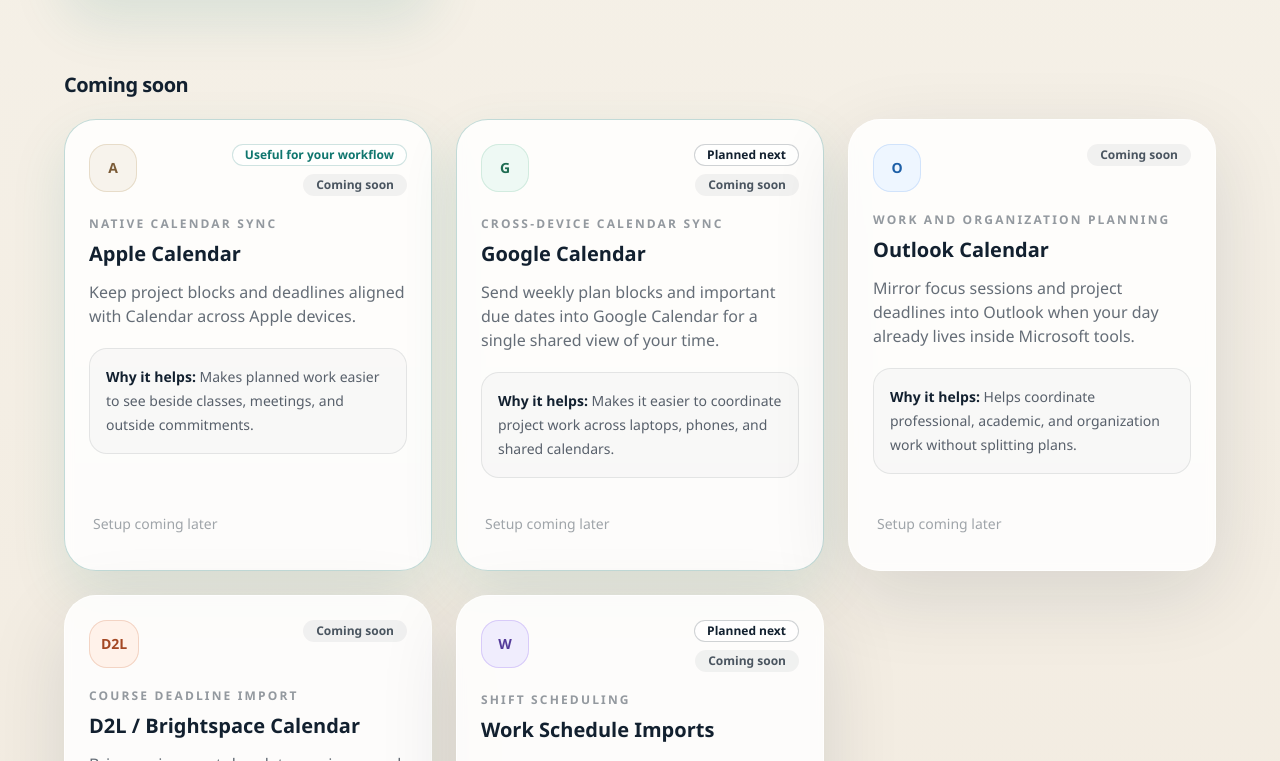
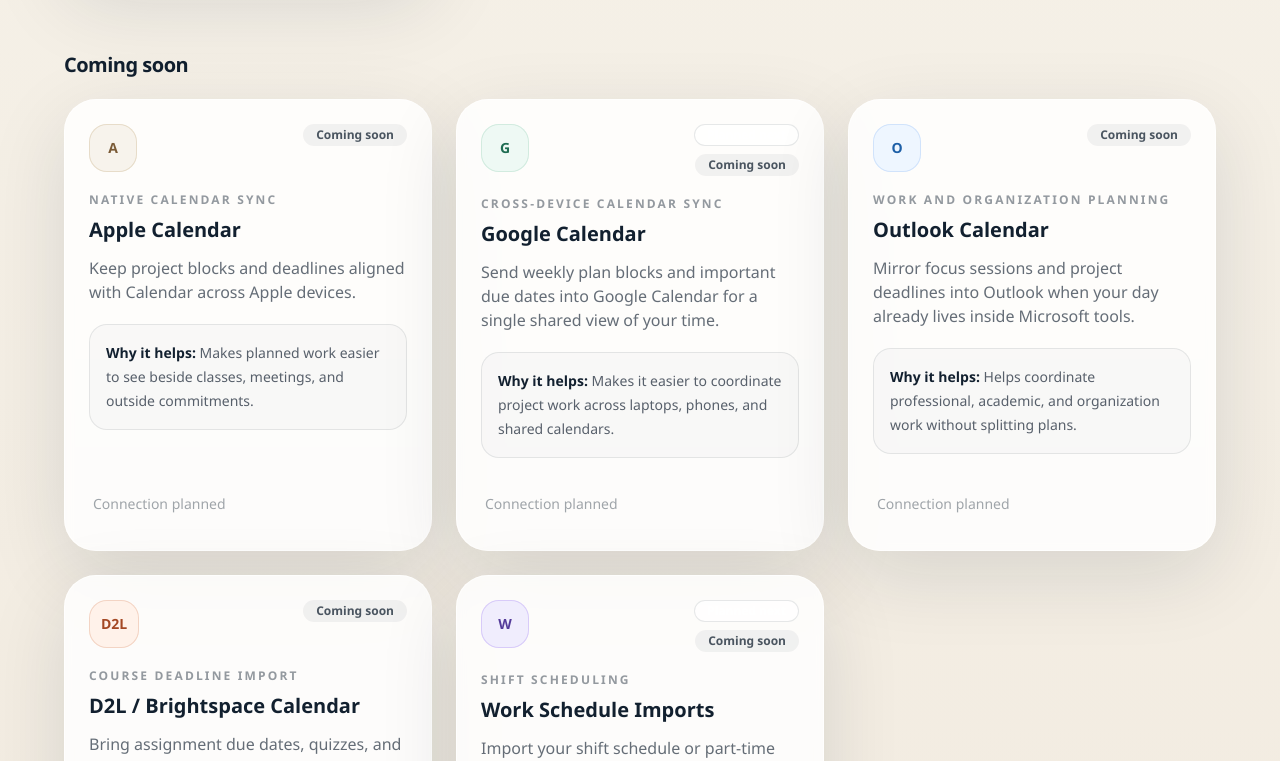
Before and after one commit to xmosan/Schedule-Builder, a Next.js app: page /integrations in a window 1280 px wide. Shown: the part 979-1740 px from the top of the page. Built offline with nearby package versions, Linux system fonts and the light colour scheme; no server answers.

Commit message:
Integrations Polish: Clean up badges, prioritize Google/Work schedule, soften inactive buttons

```diff
--- a/components/integrations/integration-card.tsx
+++ b/components/integrations/integration-card.tsx
@@ -33,7 +33,7 @@
           </div>
           <div className="flex flex-col items-end gap-2">
             {integration.priority === "planned_next" ? (
-              <Badge className="border-brand-ink/20 bg-brand-ink/10 text-brand-ink">
+              <Badge className="border-brand-ink/10 bg-brand-ink text-white">
                 Planned next
               </Badge>
             ) : isRecommended ? (
@@ -48,9 +48,11 @@
         </div>
 
         <div className="mt-5">
-          <p className="text-xs font-semibold uppercase tracking-[0.18em] text-brand-ink/45">
-            {integration.category}
-          </p>
+          {integration.status !== "available" ? (
+            <p className="text-xs font-semibold uppercase tracking-[0.18em] text-brand-ink/45">
+              {integration.category}
+            </p>
+          ) : null}
           <h2 className="mt-2 text-xl font-semibold text-brand-ink">
             {integration.name}
           </h2>
@@ -77,7 +79,7 @@
             </Link>
           ) : (
             <div className="inline-flex h-11 items-center justify-center px-1 text-sm font-medium text-brand-ink/40">
-              Setup coming later
+              Connection planned
             </div>
           )}
         </div>
--- a/components/integrations/integrations-page.tsx
+++ b/components/integrations/integrations-page.tsx
@@ -265,14 +265,8 @@
               const wasSelectedDuringSetup = selectedIntegrations.has(
                 integration.onboardingName,
               );
-              const isUsefulForWorkflow = workflowRecommendedIntegrations.has(
-                integration.onboardingName,
-              );
-              const isRecommended =
-                wasSelectedDuringSetup || isUsefulForWorkflow;
-              const recommendationLabel = wasSelectedDuringSetup
-                ? "Selected during setup"
-                : "Useful for your workflow";
+              const isRecommended = wasSelectedDuringSetup;
+              const recommendationLabel = "Selected during setup";
 
               return (
                 <IntegrationCard
@@ -300,14 +294,8 @@
               const wasSelectedDuringSetup = selectedIntegrations.has(
                 integration.onboardingName,
               );
-              const isUsefulForWorkflow = workflowRecommendedIntegrations.has(
-                integration.onboardingName,
-              );
-              const isRecommended =
-                wasSelectedDuringSetup || isUsefulForWorkflow;
-              const recommendationLabel = wasSelectedDuringSetup
-                ? "Selected during setup"
-                : "Useful for your workflow";
+              const isRecommended = wasSelectedDuringSetup;
+              const recommendationLabel = "Selected during setup";
 
               return (
                 <IntegrationCard
```
